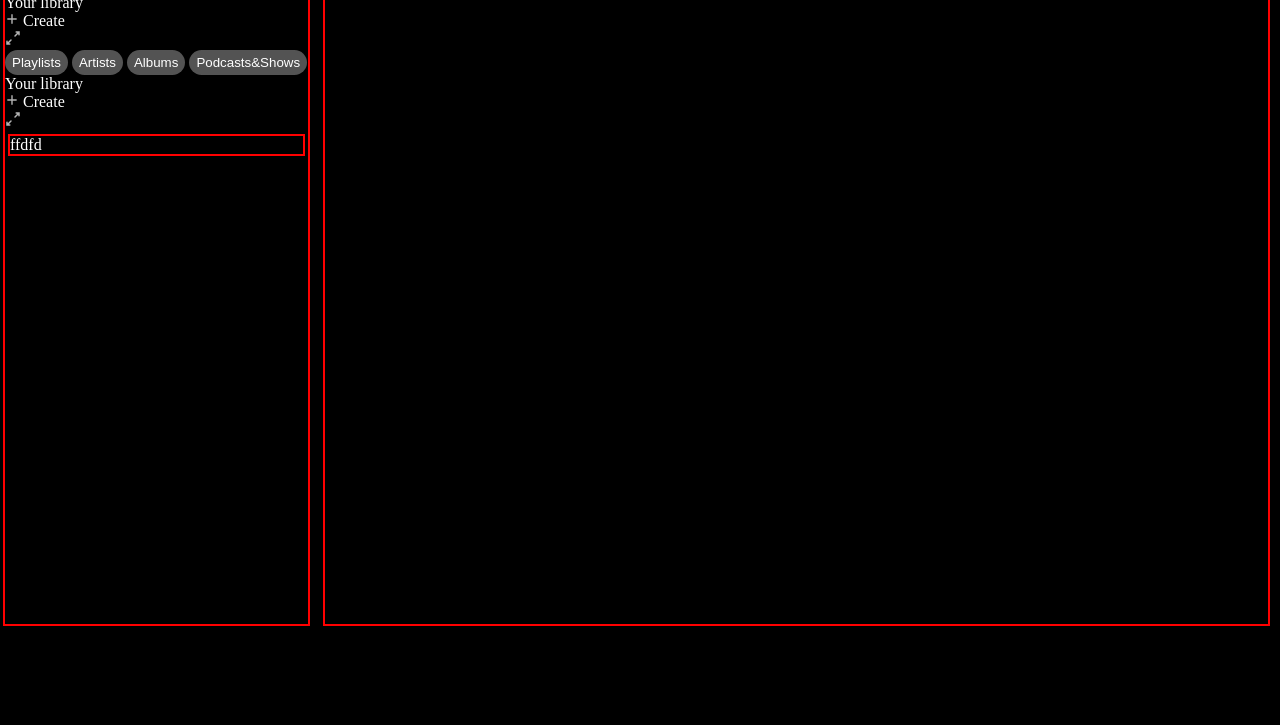
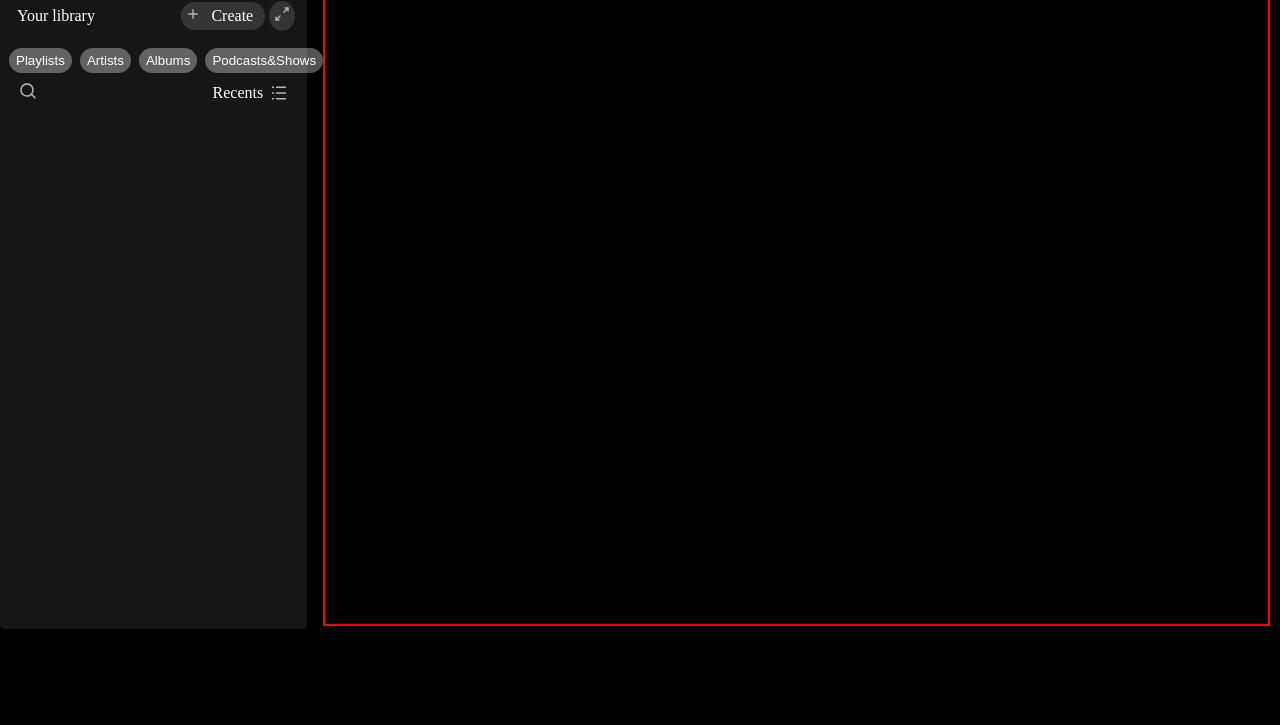
Before and after one commit to raiatharva-invictus/surx, a plain HTML site: page index.html in a window 1280 px wide. Shown: the part 75-800 px from the top of the page. Drawn offline with Linux system fonts and the light colour scheme.

Commit message:
done some work

```diff
--- a/index.html
+++ b/index.html
@@ -131,9 +131,10 @@
           </div>
         </div>
       </div>
-      <div class="left border">
+      <div class="left">
         <div class="library_head">
-          <div>Your library</div>
+          <div class="your-library">Your library</div>
+          <div class="create-max flex">
             <div class="create">
               <svg
                 xmlns="http://www.w3.org/2000/svg"
@@ -148,7 +149,7 @@
               </svg>
               <span>Create</span>
             </div>
-          <span>
+            <span class="max">
               <svg
                 xmlns="http://www.w3.org/2000/svg"
                 role="img"
@@ -164,28 +165,14 @@
               </svg>
             </span>
           </div>
-        <div class="library_head2">
+        </div>
+        <div class="library_head2 flex items-center">
           <button class="library_head2-btn">Playlists</button>
           <button class="library_head2-btn">Artists</button>
           <button class="library_head2-btn">Albums</button>
           <button class="library_head2-btn">Podcasts&Shows</button>
         </div>
         <div class="library_head3">
-          <div>Your library</div>
-          <div class="create">
-            <svg
-              xmlns="http://www.w3.org/2000/svg"
-              height="14"
-              width="14"
-              viewBox="0 0 640 640"
-            >
-              <path
-                fill="#b3b3b3"
-                d="M352 128C352 110.3 337.7 96 320 96C302.3 96 288 110.3 288 128L288 288L128 288C110.3 288 96 302.3 96 320C96 337.7 110.3 352 128 352L288 352L288 512C288 529.7 302.3 544 320 544C337.7 544 352 529.7 352 512L352 352L512 352C529.7 352 544 337.7 544 320C544 302.3 529.7 288 512 288L352 288L352 128z"
-              />
-            </svg>
-            <span>Create</span>
-          </div>
           <span>
             <svg
               xmlns="http://www.w3.org/2000/svg"
@@ -197,14 +184,35 @@
             >
               <path
                 fill="#b3b3b3"
-                d="M6.53 9.47a.75.75 0 0 1 0 1.06l-2.72 2.72h1.018a.75.75 0 0 1 0 1.5H1.25v-3.579a.75.75 0 0 1 1.5 0v1.018l2.72-2.72a.75.75 0 0 1 1.06 0zm2.94-2.94a.75.75 0 0 1 0-1.06l2.72-2.72h-1.018a.75.75 0 1 1 0-1.5h3.578v3.579a.75.75 0 0 1-1.5 0V3.81l-2.72 2.72a.75.75 0 0 1-1.06 0"
+                d="M7 1.75a5.25 5.25 0 1 0 0 10.5 5.25 5.25 0 0 0 0-10.5M.25 7a6.75 6.75 0 1 1 12.096 4.12l3.184 3.185a.75.75 0 1 1-1.06 1.06L11.304 12.2A6.75 6.75 0 0 1 .25 7"
               ></path>
             </svg>
           </span>
+          <div class="recents">
+            <span>Recents</span>
+            <svg
+              xmlns="http://www.w3.org/2000/svg"
+              role="img"
+              aria-hidden="true"
+              viewBox="0 0 16 16"
+              width="16"
+              height="16"
+            >
+              <path
+                fill="#b3b3b3"
+                d="M15 14.5H5V13h10zm0-5.75H5v-1.5h10zM15 3H5V1.5h10zM3 3H1V1.5h2zm0 11.5H1V13h2zm0-5.75H1v-1.5h2z"
+              ></path>
+            </svg>
           </div>
-        <div class="library border">ffdfd</div>
+        </div>
+        <div class="library-content">
+          <div class="card"></div>
+        </div>
       </div>
       <div class="right border"></div>
+      <div class="player">
+
+      </div>
     </div>
   </body>
 </html>
--- a/style.css
+++ b/style.css
@@ -1,27 +1,32 @@
-*{
+* {
     margin: 0;
     padding: 0;
     box-sizing: border-box;
 }
-html{
+
+html {
     /* overflow-x: hidden; */
 }
-body{
+
+body {
     background-color: black;
 }
 
-.left{
+.left {
     width: 24vw;
 }
-.right{
+
+.right {
     width: 74vw;
 }
-.navbar{
+
+.navbar {
     grid-column: 1/3;
     justify-content: space-between;
     padding: 5px 10px;
 }
-.btn{
+
+.btn {
     width: 50px;
     height: 50px;
     padding: 5px;
@@ -29,74 +34,89 @@ body{
     border-radius: 50%;
     background-color: rgb(40, 39, 39);
 }
-.searchbar input{
-    padding: 2px 65px 2px 2px ;
+
+.searchbar input {
+    padding: 2px 65px 2px 2px;
     color: white;
     background-color: transparent;
     border: none;
     min-width: 250px;
 }
-.searchbar input:focus{
+
+.searchbar input:focus {
     outline: none;
 }
+
 .searchbar input::placeholder {
-  color: #b3b3b3;
-  font-family:Arial, Helvetica, sans-serif;
-  font-weight:bold;
+    color: #b3b3b3;
+    font-family: Arial, Helvetica, sans-serif;
+    font-weight: bold;
 }
-.search{
+
+.search {
     gap: 7px;
     /* margin-left: 190px; */
 }
-.searchbar{
+
+.searchbar {
     color: white;
     border: 2px solid rgb(40, 39, 39);
     background-color: rgb(40, 39, 39);
     border-radius: 30px;
 
 }
-.home{
+
+.home {
     background-color: rgb(40, 39, 39);
 
 }
 
-.profile-icon-div{
- gap: 10px;
+.profile-icon-div {
+    gap: 10px;
 }
-.profile-icon-div1{
- gap: 10px;
+
+.profile-icon-div1 {
+    gap: 10px;
 }
-.profile-icon-div2{
- gap: 60px;
+
+.profile-icon-div2 {
+    gap: 60px;
 }
-.profile-icon-div1 .explorebtn{
+
+.profile-icon-div1 .explorebtn {
     font-weight: bolder;
     padding: 6px 10px;
-    border-radius:25px;
+    border-radius: 25px;
     border: none;
 }
-.profile-icon-div1 .installapp{
+
+.profile-icon-div1 .installapp {
     gap: 4px;
 }
-.profile-icon-div1 a{
+
+.profile-icon-div1 a {
     font-family: Arial, Helvetica, sans-serif;
     text-decoration: none;
     color: #b3b3b3;
     font-size: medium;
 }
-.friends, .alert{
+
+.friends,
+.alert {
     background-color: transparent;
     border: none;
     margin: 5px;
 }
-.profile-icon{
+
+.profile-icon {
     background-color: rgb(40, 39, 39);
     border: none;
     height: 50px;
     width: 50px;
     border-radius: 50%;
 }
-.profile-icon span{
+
+.profile-icon span {
     background-color: rgb(104, 68, 2);
     font-weight: bolder;
     width: 35px;
@@ -107,15 +127,71 @@ body{
     justify-content: center;
 }
 
-.home{
-    color: white;
-}
-.library, .left{
+.home {
     color: white;
 }
 
 
-.library_head2-btn{
+.left {
+    color: white;
+}
+.left{
+    border-radius: 5px;
+    background-color: rgba(255, 255, 255, 0.085);
+}
+
+.library_head {
+    display: flex;
+    align-items: center;
+    justify-content: space-between;
+    padding: 10px;
+}
+
+.library_head .your-library,
+.library_head .create,
+.library_head span {
+    padding: 5px;
+    margin: 2px;
+}
+
+.library_head .create span {
+
+    background-color: transparent;
+}
+
+.library_head .create {
+    align-self: center;
+    background-color: rgba(255, 255, 255, 0.132);
+    border: none;
+    border-radius: 20px;
+}
+
+.library_head .max {
+    background-color: rgba(255, 255, 255, 0.132);
+    align-self: center;
+    border-radius: 50%;
+    background-color: ;
+}
+
+.library_head2 {
+    padding: 5px;
+}
+
+.library_head3 {
+    margin: 0px 15px;
+    padding: 5px;
+    display: flex;
+    align-items: center;
+    justify-content: space-between;
+}
+.library_head3 .recents{
+    display: flex;
+    align-items: center;
+    gap: 8px;
+}
+
+.library_head2-btn {
+    margin: 0px 4px ;
     padding: 5px 7px;
     border: none;
     border-radius: 20px;
```
Lines whose indentation alone changed are shown as unchanged.
